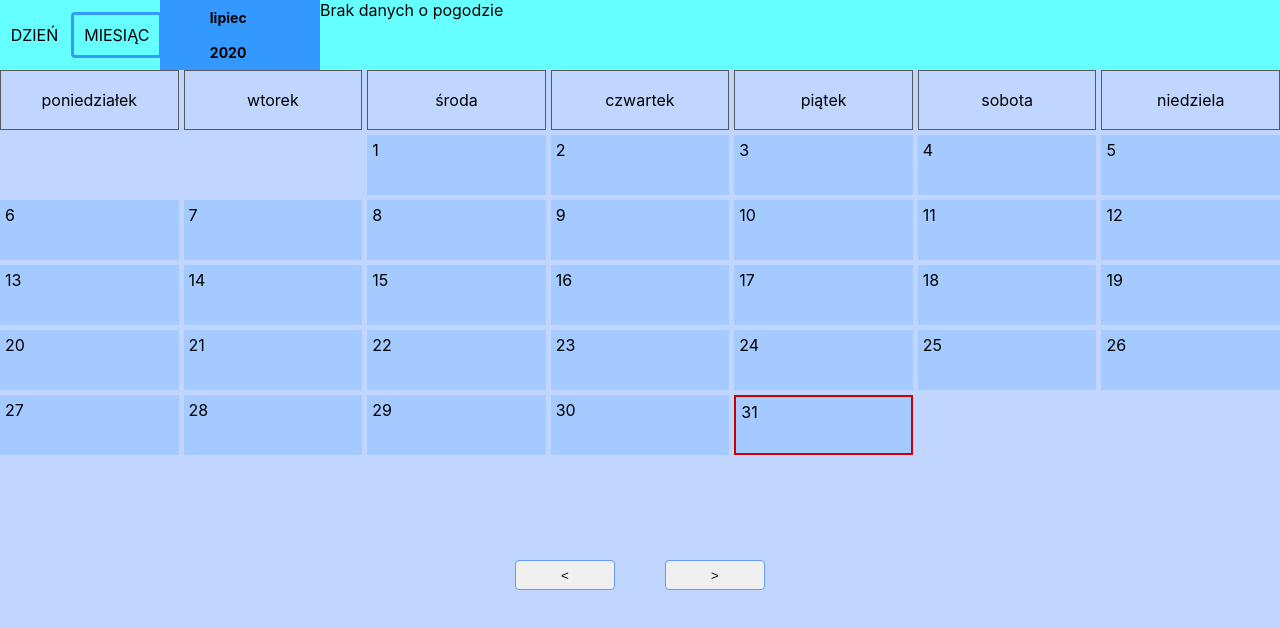
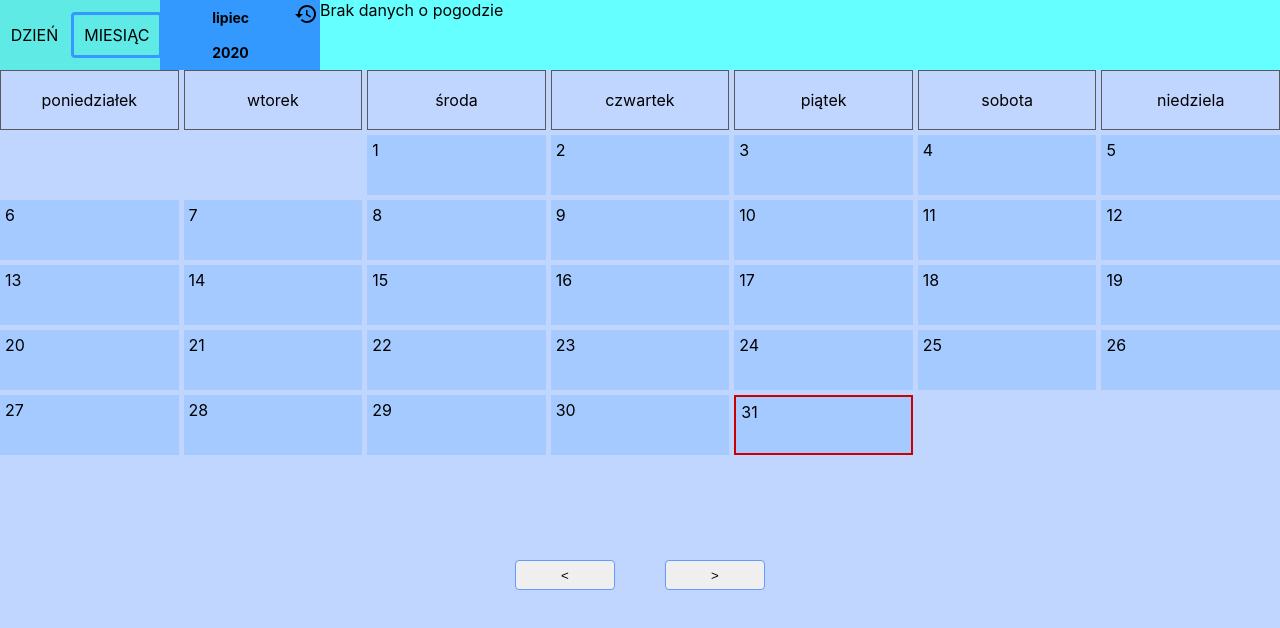
Before and after one commit to kswiatek/calendar, a React (Create React App) app: page / in a window 1280 px wide. Shown: the top 628 px of the page. Built offline with nearby package versions, Linux system fonts and the light colour scheme; no server answers.

Commit message:
add restoring to today

```diff
--- a/src/components/DayMonthSwitch/DayMonthSwitch.js
+++ b/src/components/DayMonthSwitch/DayMonthSwitch.js
@@ -2,16 +2,13 @@ import React from 'react';
 import { connect } from 'react-redux'
 import { useDispatch } from 'react-redux'
 
-import { toggleMode, clearDay } from 'redux/actions'
+import { toggleMode } from 'redux/actions'
 import { Container, Item } from './DayMonthSwitch.styled'
 
 const DayMonthSwitch = ({ mode }) => {
   const dispatch = useDispatch()
 
   const toggleHandler = () => {
-    if (mode === 'day') {
-      dispatch(clearDay())  //clear selected day if we are moving back to month view
-    }
     dispatch(toggleMode())
   }
 
@@ -23,6 +20,6 @@ const DayMonthSwitch = ({ mode }) => {
   )
 }
 
-const mapStateToProps = state => ({mode: state.mode})
+const mapStateToProps = state => ({ mode: state.mode })
 
 export default connect(mapStateToProps)(DayMonthSwitch)
--- a/src/components/DayMonthSwitch/DayMonthSwitch.styled.js
+++ b/src/components/DayMonthSwitch/DayMonthSwitch.styled.js
@@ -10,6 +10,10 @@ export const Container = styled.div`
   height: 100%;
   background: rgb(${COLORS.BLUE1});
   cursor: pointer;
+
+  &:hover {
+    background: rgba(${COLORS.BLUE2}, 0.5);
+  }
 `
 
 export const Item = styled.div`
--- a/src/components/Summary/Summary.js
+++ b/src/components/Summary/Summary.js
@@ -1,13 +1,16 @@
 import React from 'react';
-import { connect } from 'react-redux'
+import { connect, useDispatch } from 'react-redux'
 
-import { Container, Wrapper, StyledH1 } from './Summary.styled'
+import { clearSelection } from 'redux/actions'
+import { Container, Wrapper, StyledH1, StyledRestoreIcon } from './Summary.styled'
 import { H2 } from 'shared/styles'
 import { MONTHS } from 'shared/consts'
 
 const getMonthName = monthNumber => Object.values(MONTHS)[monthNumber]
 
 const Summary = ({ mode, selectedDay, selectedMonth }) => {
+  const dispatch = useDispatch()
+
   const day = mode === 'day' ? selectedDay.getDate() : null
   const month = mode === 'day' ? selectedDay.getMonth() : selectedMonth.getMonth()
   const year = mode === 'day' ? selectedDay.getFullYear() : selectedMonth.getFullYear()
@@ -19,6 +22,7 @@ const Summary = ({ mode, selectedDay, selectedMonth }) => {
         <H2>{getMonthName(month)}</H2>
         <H2>{year}</H2>
       </Wrapper>
+      <StyledRestoreIcon onClick={() => dispatch(clearSelection())} />
     </Container>
   )
 }
@@ -27,6 +31,6 @@ const mapStateToProps = state => ({
   selectedDay: state.selectedDay,
   selectedMonth: state.selectedMonth,
   mode: state.mode,
- })
+})
 
 export default connect(mapStateToProps)(Summary)
--- a/src/components/Summary/Summary.styled.js
+++ b/src/components/Summary/Summary.styled.js
@@ -1,4 +1,5 @@
 import styled from 'styled-components'
+import RestoreIcon from '@material-ui/icons/Restore';
 
 import { COLORS } from 'shared/colors'
 import { H1 } from 'shared/styles'
@@ -10,7 +11,7 @@ export const Container = styled.div`
 `
 
 export const Wrapper = styled.div`
-  width: 100%;
+  width: 95px;
   display: flex;
   flex-direction: column;
   justify-content: space-around;
@@ -21,6 +22,17 @@ export const StyledH1 = styled(H1)`
   display: flex;
   justify-content: center;
   align-items: center;
-  margin-right: 10px;
+  margin-right: 5px;
   box-sizing: border-box;
 `
+
+export const StyledRestoreIcon = styled(RestoreIcon)`
+  width: 25px;
+  height: 25px;
+  padding: 2px;
+  cursor: pointer;
+
+  &:hover {
+    transform: scale(1.2);
+  }
+`
--- a/src/redux/actionTypes.js
+++ b/src/redux/actionTypes.js
@@ -1,6 +1,6 @@
 export const actionTypes = {
   TOGGLE_MODE: 'TOGGLE_MODE',
   SELECT_DAY: 'SELECT_DAY',
-  CLEAR_DAY: 'CLEAR_DAY',
   SELECT_MONTH: 'SELECT_MONTH',
+  CLEAR_SELECTION: 'CLEAR_SELECTION',
 }
--- a/src/redux/actions.js
+++ b/src/redux/actions.js
@@ -2,8 +2,8 @@ import { actionTypes } from 'redux/actionTypes'
 
 export const toggleMode = () => ({ type: actionTypes.TOGGLE_MODE })
 
+export const clearSelection = () => ({ type: actionTypes.CLEAR_SELECTION })
+
 export const selectDay = date => ({ type: actionTypes.SELECT_DAY, date })
 
-export const clearDay = date => ({ type: actionTypes.CLEAR_DAY, date })
-
 export const selectMonth = date => ({ type: actionTypes.SELECT_MONTH, date })
--- a/src/redux/reducer.js
+++ b/src/redux/reducer.js
@@ -15,8 +15,11 @@ const reducer = (state = initialState, action) => {
       return { ...state, mode }
     case actionTypes.SELECT_DAY:
       return { ...state, selectedDay: action.date }
-    case actionTypes.CLEAR_DAY:
-      return { ...state, selectedDay: new Date }
+    case actionTypes.CLEAR_SELECTION:
+      return {
+        ...state,
+        selectedDay: new Date,
+        selectedMonth: new Date }
     case actionTypes.SELECT_MONTH:
       return { ...state, selectedMonth: action.date }
     default:
```
